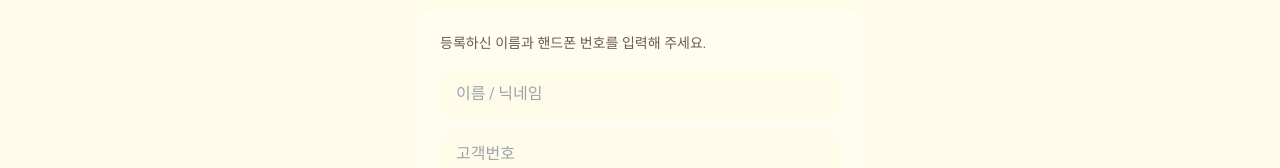
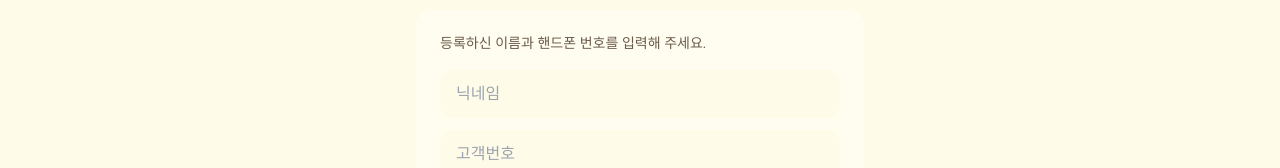
Before and after one commit to mapakun/meltshop-web, a Nuxt app: page /point in a window 1280 px wide. Shown: the part 162-330 px from the top of the page. Built offline with nearby package versions, Linux system fonts and the light colour scheme.

Commit message:
:wrench: add enter ev

```diff
--- a/app/pages/point/index.vue
+++ b/app/pages/point/index.vue
@@ -8,8 +8,8 @@
       <!-- 조회 폼 -->
       <div v-if="!result" class="rounded-2xl p-6" style="background-color: #FFFDF0;">
         <p class="text-sm mb-4" style="color: #6B5B4B;">등록하신 이름과 핸드폰 번호를 입력해 주세요.</p>
-        <input v-model="form.name" placeholder="이름 / 닉네임" class="w-full px-4 py-3 rounded-xl outline-none mb-3" style="background-color: #FEFCE8;" />
-        <input v-model="form.phone" placeholder="고객번호" class="w-full px-4 py-3 rounded-xl outline-none mb-4" style="background-color: #FEFCE8;" />
+        <input v-model="form.name" @keyup.enter="lookup" placeholder="닉네임" class="w-full px-4 py-3 rounded-xl outline-none mb-3" style="background-color: #FEFCE8;" />
+        <input v-model="form.phone" @keyup.enter="lookup" placeholder="고객번호" class="w-full px-4 py-3 rounded-xl outline-none mb-4" style="background-color: #FEFCE8;" />
         <p v-if="error" class="text-sm text-center mb-3" style="color: #D04040;">{{ error }}</p>
         <button
             @click="lookup"
```
